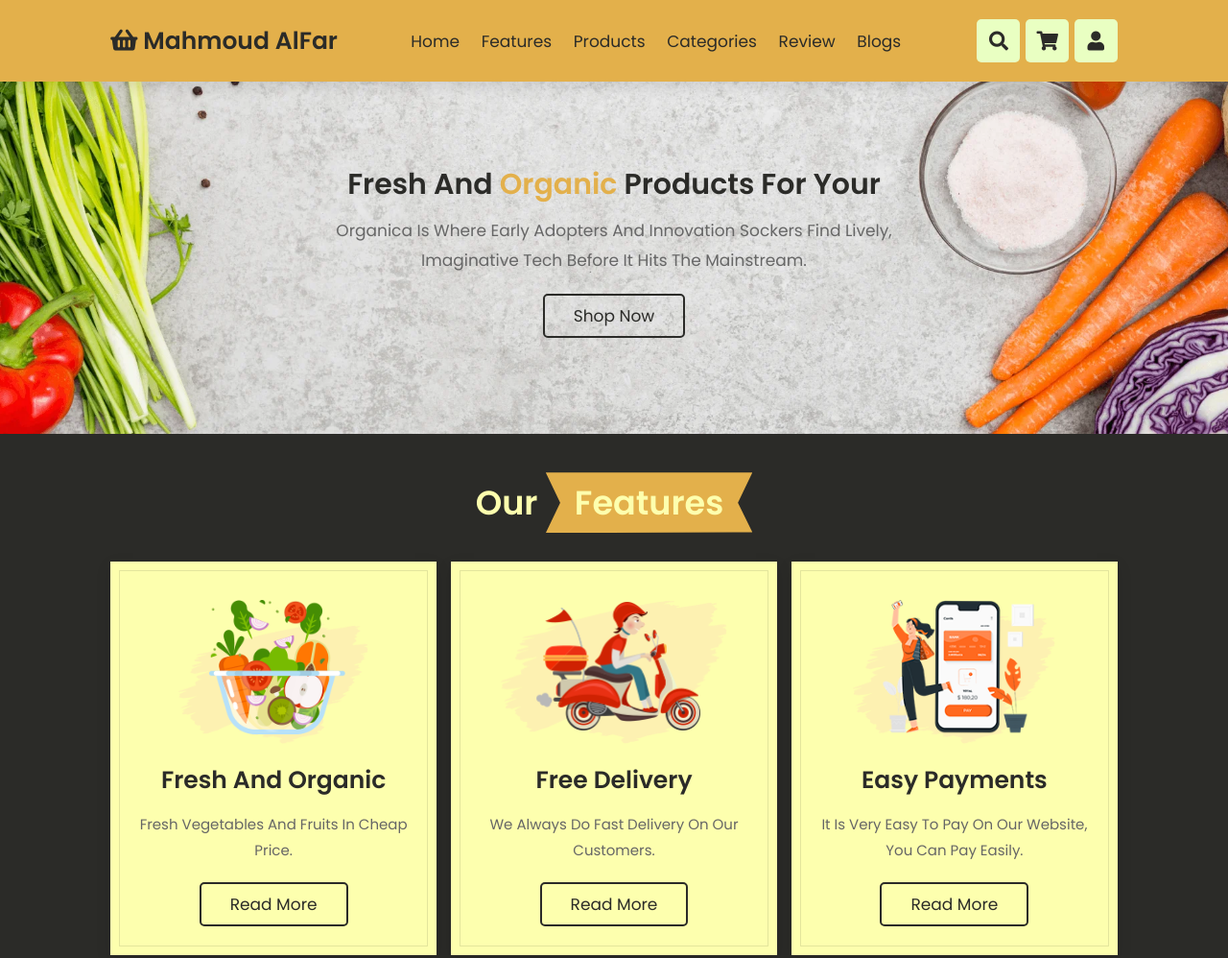
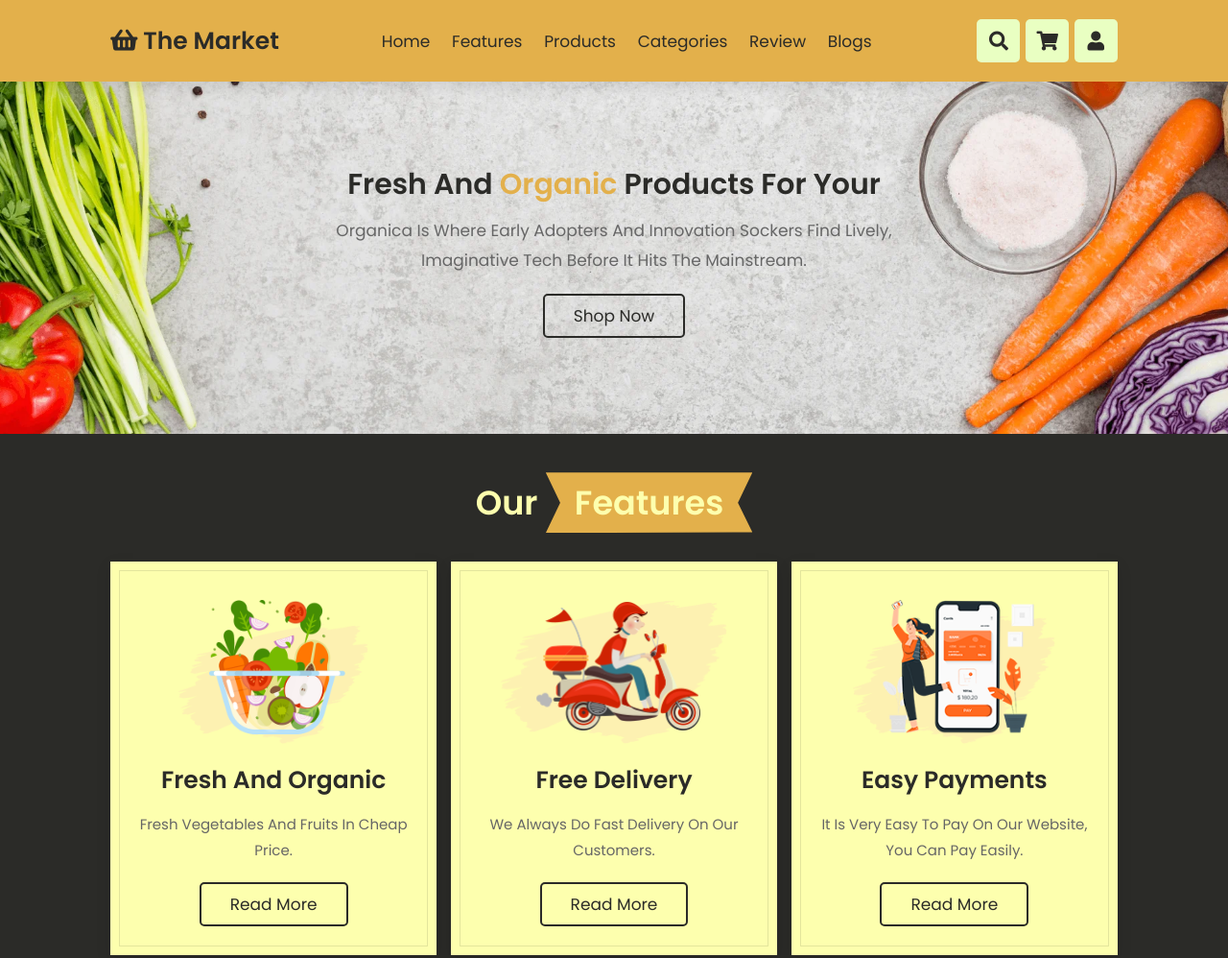
Before and after one commit to heshamghazy/Mahmoud-Elfar, a plain HTML site: page index.html in a window 1280 px wide. Shown: the top 998 px of the page at 96% size. Drawn offline with nearby package versions, Linux system fonts and the light colour scheme.

Commit message:
Update index.html

```diff
--- a/index.html
+++ b/index.html
@@ -21,7 +21,7 @@
 
 <header class="header">
 
-    <a href="#" class="logo"> <i class="fas fa-shopping-basket"></i> Mahmoud AlFar</a>
+    <a href="#" class="logo"> <i class="fas fa-shopping-basket"></i> The Market </a>
 
     <nav class="navbar">
         <a href="#home">home</a>
```
